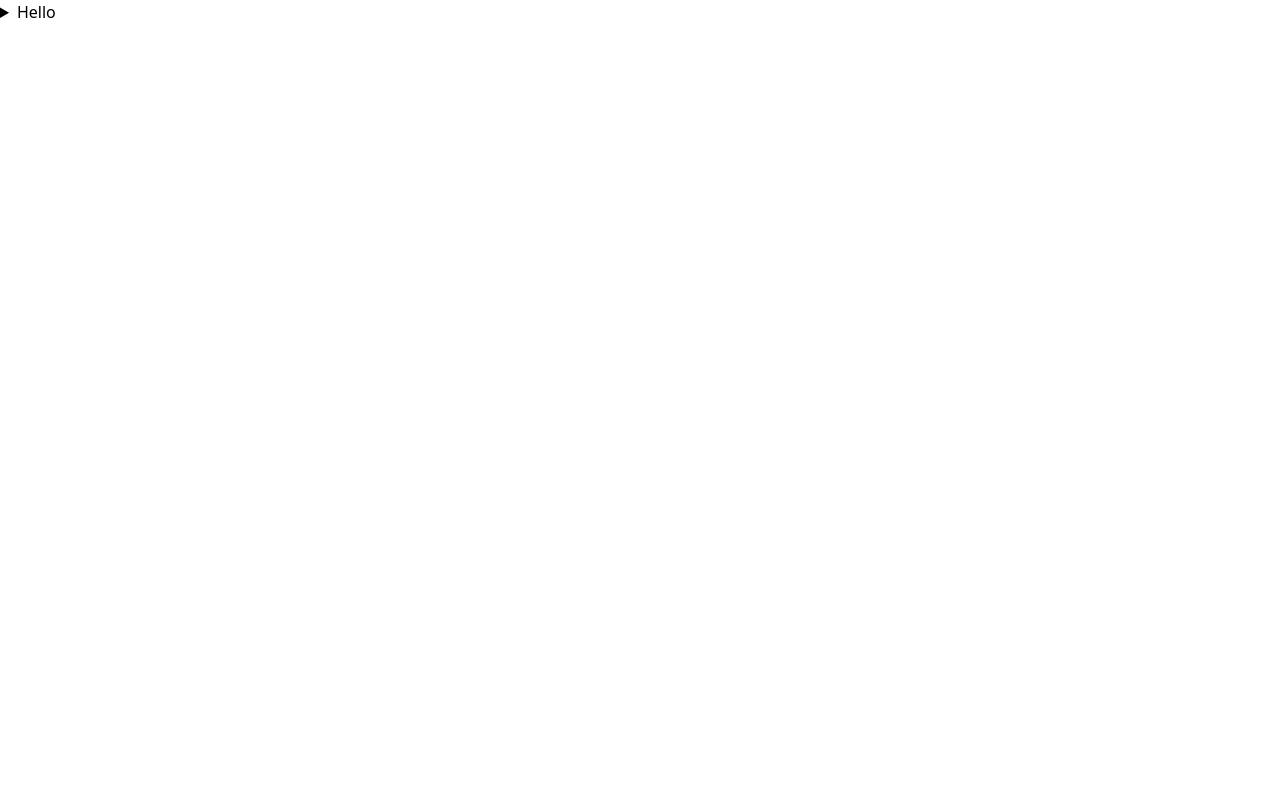
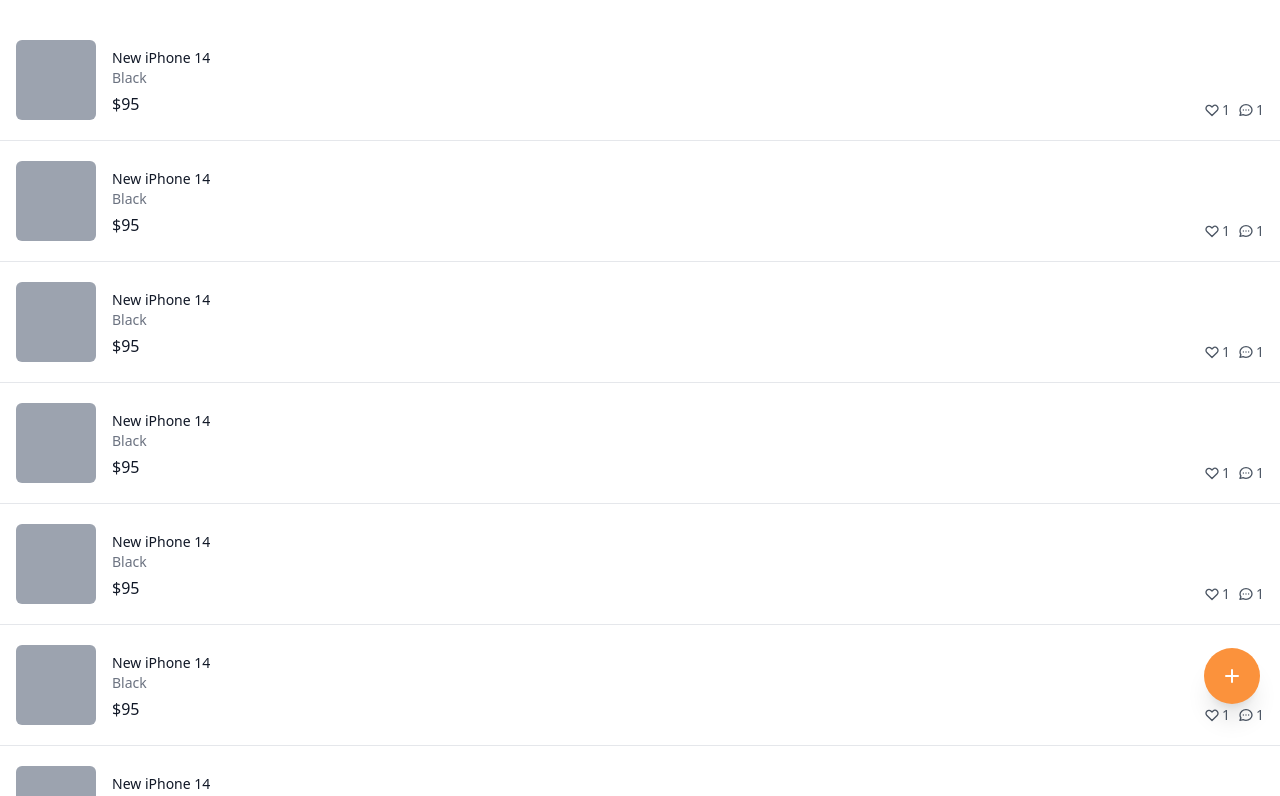
Before and after one commit to Inzahanyang/share-market, a Next.js app: page / in a window 1280 px wide. Shown: the top 796 px of the page. Built offline with nearby package versions, Linux system fonts and the light colour scheme.

Commit message:
itemList

```diff
--- a/pages/index.tsx
+++ b/pages/index.tsx
@@ -2,15 +2,78 @@
 
 const Home: NextPage = () => {
   return (
-    <details>
-      <summary>Hello</summary>
-      <p>
-        Lorem ipsum dolor sit, amet consectetur adipisicing elit. Officiis amet
-        omnis sapiente sint magnam tempore error. Cum cumque molestias quam
-        eaque amet. Fugit, tempore similique veritatis officia doloribus quis
-        recusandae?
-      </p>
-    </details>
+    <div className="flex flex-col space-y-5 py-10">
+      {[1, 1, 1, 1, 1, 1, 1, 1, 1, 1, 1, 1].map((_, i) => (
+        <div
+          key={i}
+          className="flex cursor-pointer justify-between border-b px-4 pb-5"
+        >
+          <div className="flex space-x-4">
+            <div className="h-20 w-20 rounded-md bg-gray-400" />
+            <div className="flex flex-col pt-2">
+              <h3 className="text-sm font-medium text-gray-900">
+                New iPhone 14
+              </h3>
+              <span className="text-sm text-gray-500">Black</span>
+              <span className="mt-1 font-medium text-gray-900">$95</span>
+            </div>
+          </div>
+          <div className="flex items-end justify-end space-x-2">
+            <div className="flex items-center space-x-0.5 text-sm text-gray-600">
+              <svg
+                className="h-4 w-4"
+                fill="none"
+                stroke="currentColor"
+                viewBox="0 0 24 24"
+                xmlns="http://www.w3.org/2000/svg"
+              >
+                <path
+                  strokeLinecap="round"
+                  strokeLinejoin="round"
+                  strokeWidth="2"
+                  d="M4.318 6.318a4.5 4.5 0 000 6.364L12 20.364l7.682-7.682a4.5 4.5 0 00-6.364-6.364L12 7.636l-1.318-1.318a4.5 4.5 0 00-6.364 0z"
+                ></path>
+              </svg>
+              <span>1</span>
+            </div>
+            <div className="flex items-center space-x-0.5 text-sm text-gray-600">
+              <svg
+                className="h-4 w-4"
+                fill="none"
+                stroke="currentColor"
+                viewBox="0 0 24 24"
+                xmlns="http://www.w3.org/2000/svg"
+              >
+                <path
+                  strokeLinecap="round"
+                  strokeLinejoin="round"
+                  strokeWidth="2"
+                  d="M8 12h.01M12 12h.01M16 12h.01M21 12c0 4.418-4.03 8-9 8a9.863 9.863 0 01-4.255-.949L3 20l1.395-3.72C3.512 15.042 3 13.574 3 12c0-4.418 4.03-8 9-8s9 3.582 9 8z"
+                ></path>
+              </svg>
+              <span>1</span>
+            </div>
+          </div>
+        </div>
+      ))}
+      <button className="fixed bottom-24 right-5 cursor-pointer rounded-full bg-orange-400 p-4 text-xl font-medium text-white shadow-xl transition-colors hover:bg-orange-500">
+        <svg
+          className="h-6 w-6"
+          xmlns="http://www.w3.org/2000/svg"
+          fill="none"
+          viewBox="0 0 24 24"
+          stroke="currentColor"
+          aria-hidden="true"
+        >
+          <path
+            strokeLinecap="round"
+            strokeLinejoin="round"
+            strokeWidth="2"
+            d="M12 6v6m0 0v6m0-6h6m-6 0H6"
+          />
+        </svg>
+      </button>
+    </div>
   );
 };
 
```
